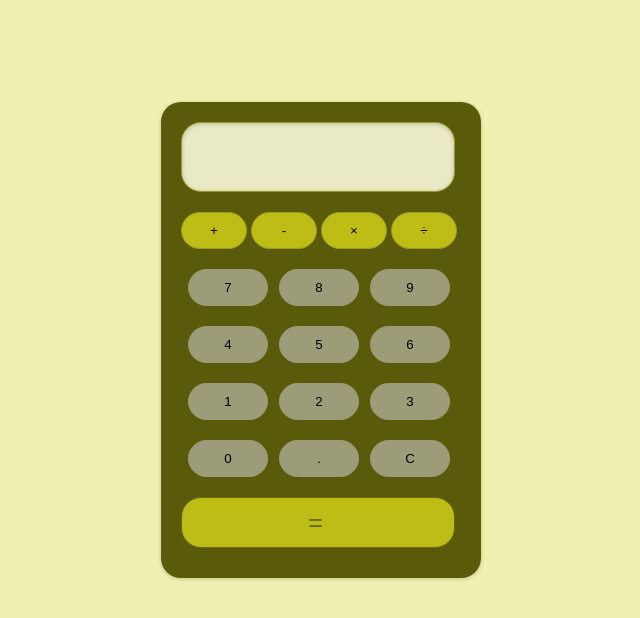
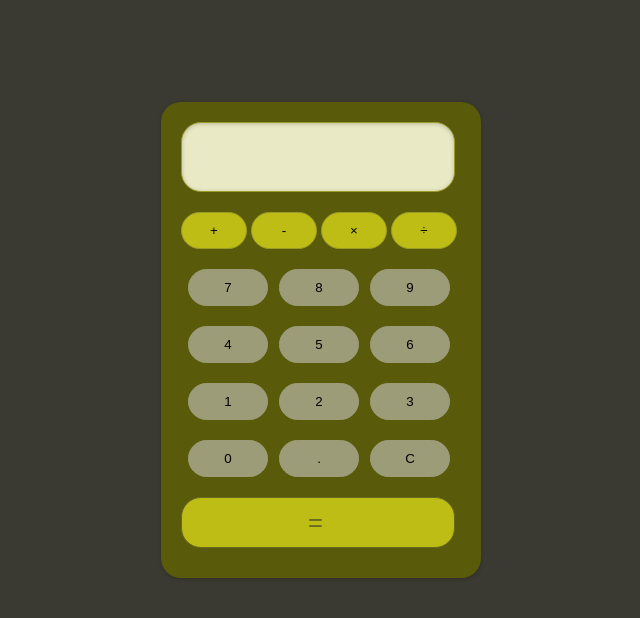
Before and after one commit to boboDunca99/JScalculator, a plain HTML site: page index.html in a window 1280 px wide. Shown: the whole page, without its empty margins (319-959 px from the left). Drawn offline with Linux system fonts and the light colour scheme.

Commit message:
change background

```diff
--- a/calculator.css
+++ b/calculator.css
@@ -10,7 +10,7 @@ body {
   font-family: "Source Sans Pro", sans-serif;
   letter-spacing: 5px;
   font-size: 1.6rem;
-  background-color: rgb(240, 240, 176);
+  background-color: rgb(58, 58, 50);
   /* background-image: linear-gradient(
     135deg,
     rgb(65, 65, 53) 0%,
```
